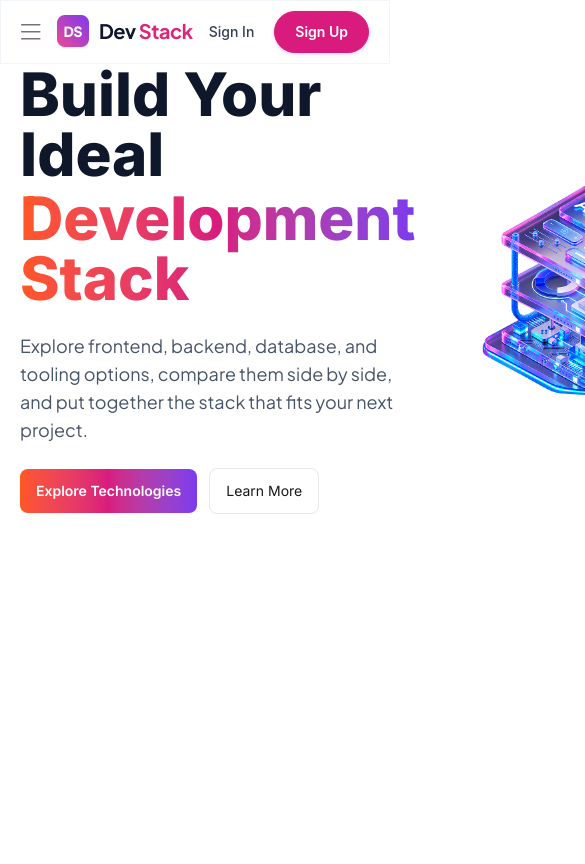
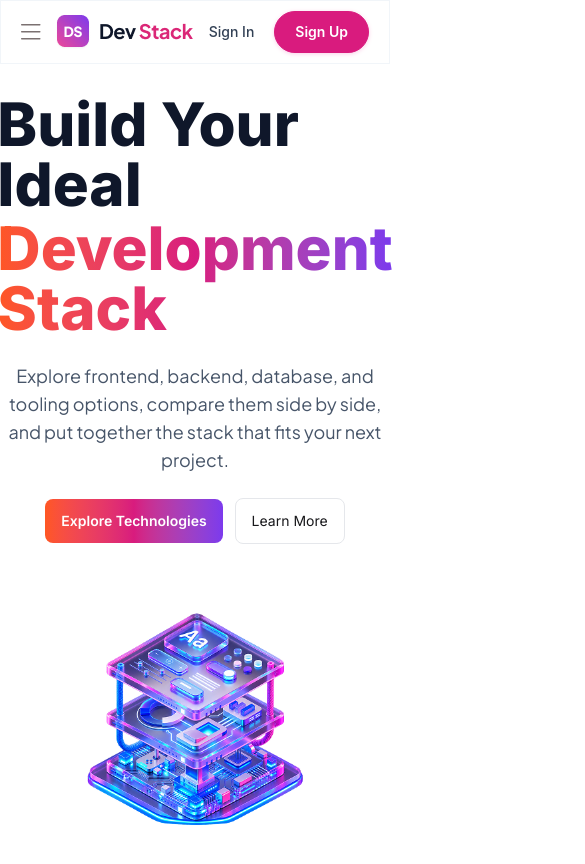
Before and after one commit to Mahfuz1907/B14-A05, a React (Vite) app: page / in a window 390 px wide. Shown: the top 864 px of the page, 585 px wide, since content can reach past the window. Built offline with nearby package versions, Linux system fonts and the light colour scheme.

Commit message:
made banner responsive

```diff
--- a/src/Components/Banner/Banner.tsx
+++ b/src/Components/Banner/Banner.tsx
@@ -3,16 +3,16 @@ import Stack from '/assets/banner-stack.png'
 
 function Banner() {
     return (
-        <div className='px-5 sm:px-25 flex flex-row justify-between items-center w-full'>
-            <div className='flex flex-col justify-between items-start gap-6 flex-1'>
-                <h1 className='flex flex-col justify-center items-start gap-1 inter text-6xl font-extrabold'>
+        <div className='px-5 sm:px-25 my-7.5 sm:my-25 flex flex-col sm:flex-row justify-between items-center w-full'>
+            <div className='flex flex-col justify-between items-center sm:items-start gap-6 sm:flex-1'>
+                <h1 className='flex flex-col justify-center items-center sm:items-start gap-1 inter text-6xl font-extrabold'>
                     <span className='text-[#0f172a]'>Build Your Ideal</span>
                     <span className='bg-linear-to-r bg-clip-text text-transparent from-[#ff5722] from-0% via-[#d81b7e] via-50% to-[#7c3aed] to-100%'>Development Stack</span>
                 </h1>
-                <p className='text-[#475569] pjs text-lg font-normal'>Explore frontend, backend, database, and tooling options,
+                <p className='text-[#475569] pjs text-center sm:text-start text-lg font-normal'>Explore frontend, backend, database, and tooling options,
                    compare them side by side, and put together the stack that fits your
                    next project.</p>
-                <div className='flex flex-row justify-start items-center gap-3 inter'>
+                <div className='flex flex-row justify-center sm:justify-start items-center gap-3 inter'>
                     <button className='cursor-pointer text-white text-sm font-semibold rounded-lg px-4 drop-shadow-sm drop-shadow-[#000000D] py-3 bg-linear-to-r from-[#ff5722] hover:from-[#fe5927] from-0% via-[#d81b7e] hover:via-[#d15595] via-50% to-[#7c3aed] to-100%'>Explore Technologies</button>
                     <button className='cursor-pointer px-4 py-3 rounded-lg border border-[#e5e7eb] hover:bg-[#e5e7eb] bg-white text-[#374151 text-sm font-normal]'>Learn More</button>
                 </div>
```
